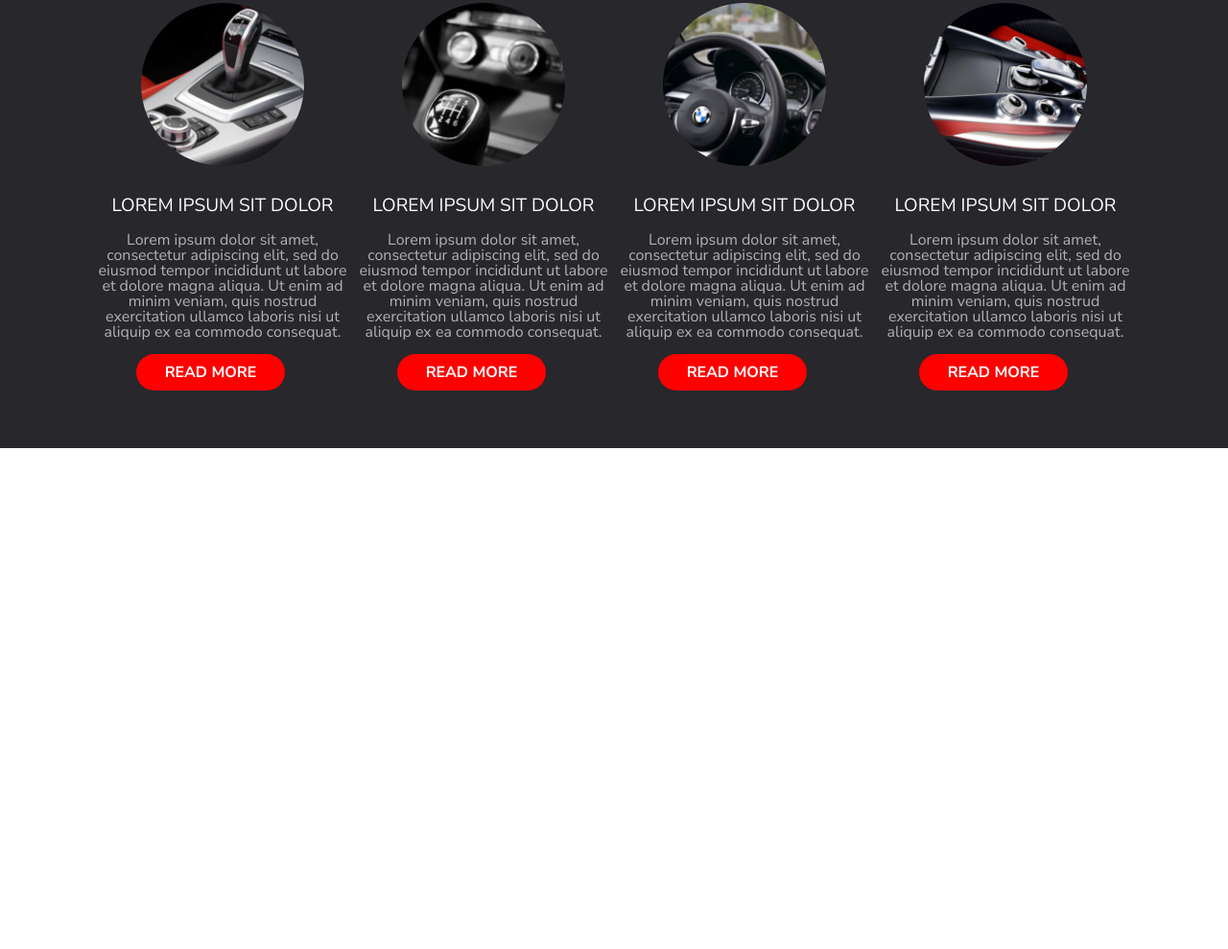
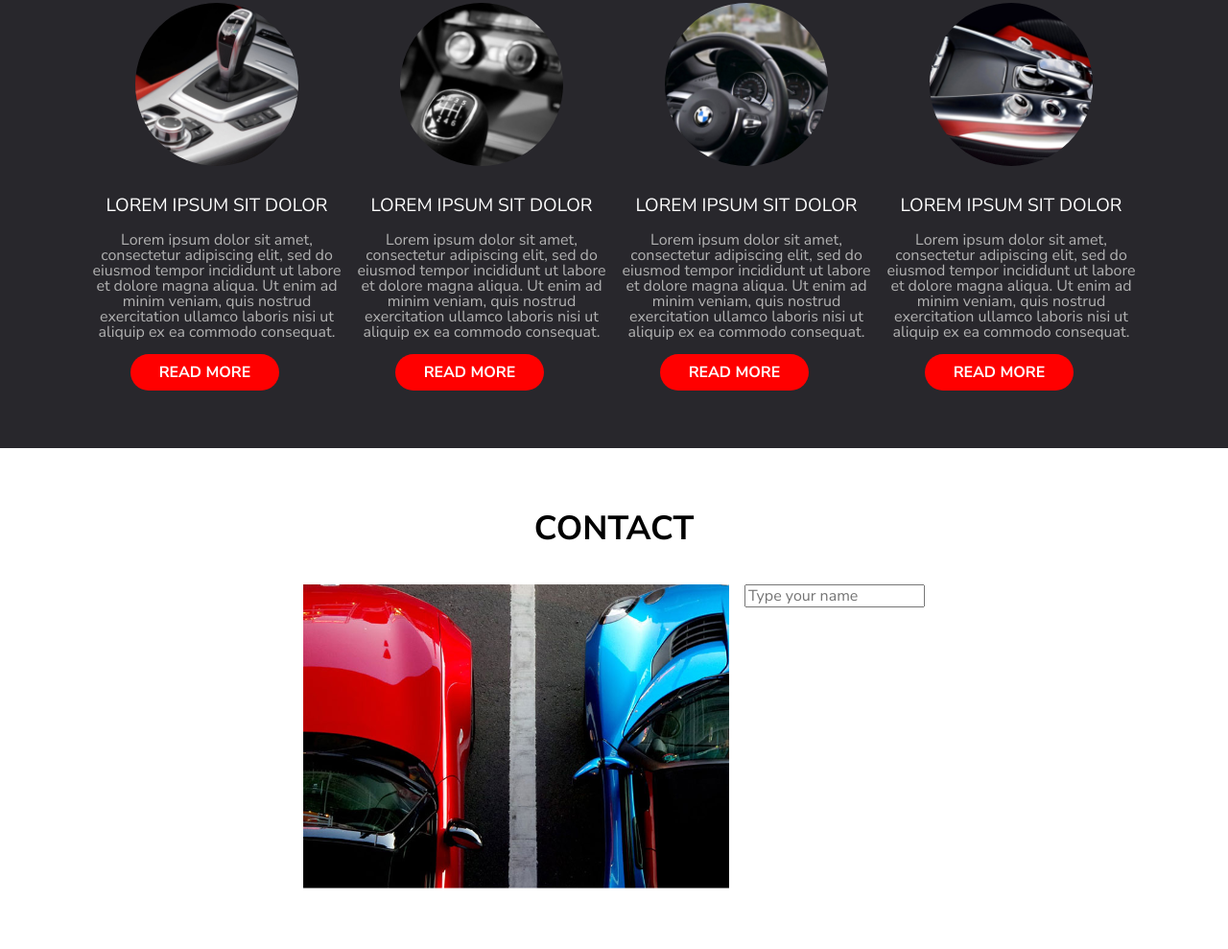
Before and after one commit to jp-jpeg/car-sharing, a plain HTML site: page index.html in a window 1280 px wide. Shown: the part 1637-2626 px from the top of the page at 96% size. Before the commit the page ends 2104 px from the top, so only its background shows below. Drawn offline with Linux system fonts and the light colour scheme.

Commit message:
Add placeholder for contact

```diff
--- a/css/style.css
+++ b/css/style.css
@@ -124,6 +124,7 @@ body {
     }
     .section__columns {
         display: flex;
+        gap: 16px;
     }
     .section__title {
         font: normal normal bold 2.1875em var(--primary-font);
--- a/index.html
+++ b/index.html
@@ -82,7 +82,7 @@
 
     <!-- e: blog -->
 
-    <!-- service-->
+    <!-- service -->
 
 
     <section class="section" id="service">
@@ -117,6 +117,29 @@
         </div>
     </section>
 
-    <!-- e: service-->
+    <!-- e: service -->
+
+    <!-- contact -->
+    <section class="section container" id="contact">
+        <h2 class="section__title">Contact</h2>
+        <div class="section__columns">
+            <div class="section__column">
+                <img src="images/form_photo.png" alt="image" />
+            </div>
+            <div class="section__column">
+                <form action="#" class="form">
+                    <!-- TODO -->
+                    <label for="name"></label>
+                    <input type="text" placeholder="Type your name" id="name" class="form__input" />
+                </form>
+            </div>
+        </div>
+    </section>
+    <!-- e: contact -->
+
+    <!-- footer -->
+    <!-- TODO -->
+    <!-- e: footer -->
+
 </body>
 </html>
```
